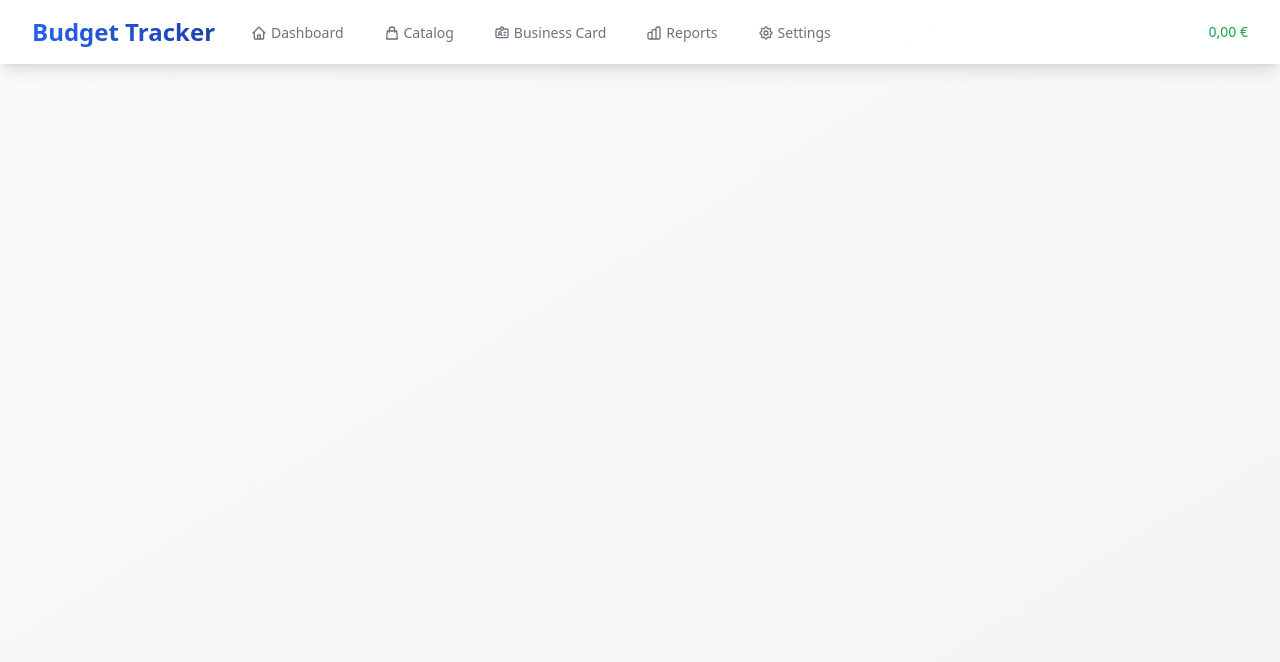
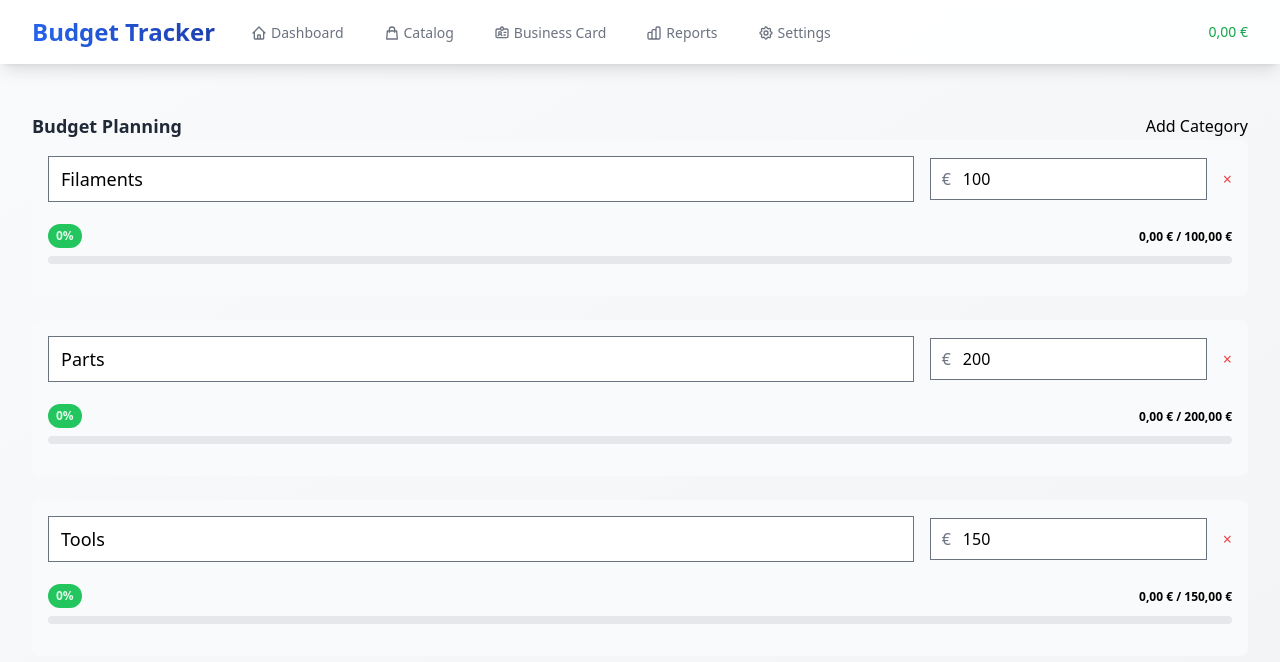
Before and after one commit to KuroTsubasa1/3dps-budget-tracker, a Nuxt app: page /budget-planning in a window 1280 px wide. Shown: the top 662 px of the page. Built offline with nearby package versions, Linux system fonts and the light colour scheme.

Commit message:
Added order statistics

```diff
--- /dev/null
+++ b/pages/budget-planning.vue
@@ -0,0 +1,120 @@
+<template>
+  <div class="px-4 py-6 sm:px-0">
+    <div class="card mb-6">
+      <div class="card-header flex justify-between items-center">
+        <h2 class="text-lg font-semibold text-gray-800">Budget Planning</h2>
+        <button @click="addCategory" class="btn btn-primary">Add Category</button>
+      </div>
+      <div class="card-body">
+        <div class="space-y-6">
+          <div v-for="category in categories" :key="category.id" class="p-4 bg-gray-50 rounded-lg">
+            <div class="flex items-center justify-between mb-4">
+              <div class="flex-1">
+                <input
+                  v-model="category.name"
+                  type="text"
+                  class="input w-full text-lg"
+                  placeholder="Category Name"
+                />
+              </div>
+              <div class="ml-4 flex items-center space-x-4">
+                <div class="relative">
+                  <span class="absolute left-3 top-1/2 transform -translate-y-1/2 text-gray-500">€</span>
+                  <input
+                    v-model="category.limit"
+                    type="number"
+                    class="input pl-8"
+                    placeholder="0.00"
+                    step="0.01"
+                    min="0"
+                  />
+                </div>
+                <button @click="removeCategory(category.id)" class="text-red-500 hover:text-red-600">
+                  <span class="sr-only">Remove</span>
+                  ×
+                </button>
+              </div>
+            </div>
+            <div class="relative pt-1">
+              <div class="flex mb-2 items-center justify-between">
+                <div>
+                  <span class="text-xs font-semibold inline-block py-1 px-2 uppercase rounded-full"
+                        :class="getProgressColor(category)">
+                    {{ getProgressPercentage(category) }}%
+                  </span>
+                </div>
+                <div class="text-right">
+                  <span class="text-xs font-semibold inline-block">
+                    {{ formatCurrency(getCategorySpent(category)) }} / {{ formatCurrency(category.limit) }}
+                  </span>
+                </div>
+              </div>
+              <div class="overflow-hidden h-2 mb-4 text-xs flex rounded bg-gray-200">
+                <div
+                  :style="{ width: `${getProgressPercentage(category)}%` }"
+                  class="shadow-none flex flex-col text-center whitespace-nowrap text-white justify-center transition-all duration-500"
+                  :class="getProgressColor(category)"
+                ></div>
+              </div>
+            </div>
+          </div>
+        </div>
+      </div>
+    </div>
+  </div>
+</template>
+
+<script setup>
+import { ref, computed } from 'vue'
+import { formatCurrency } from '~/utils/currency'
+import { useTransactions } from '~/composables/useTransactions'
+
+const { transactions } = useTransactions()
+
+const categories = ref([
+  { id: 1, name: 'Filaments', limit: 100 },
+  { id: 2, name: 'Parts', limit: 200 },
+  { id: 3, name: 'Tools', limit: 150 }
+])
+
+const nextId = computed(() => {
+  return Math.max(...categories.value.map(c => c.id)) + 1
+})
+
+const addCategory = () => {
+  categories.value.push({
+    id: nextId.value,
+    name: '',
+    limit: 0
+  })
+}
+
+const removeCategory = (id) => {
+  const index = categories.value.findIndex(c => c.id === id)
+  if (index !== -1) {
+    categories.value.splice(index, 1)
+  }
+}
+
+const getCategorySpent = (category) => {
+  return transactions.value.reduce((sum, transaction) => {
+    if (transaction.description.toLowerCase().includes(category.name.toLowerCase())) {
+      return sum + transaction.amount
+    }
+    return sum
+  }, 0)
+}
+
+const getProgressPercentage = (category) => {
+  if (category.limit === 0) return 0
+  const spent = getCategorySpent(category)
+  return Math.min(Math.round((spent / category.limit) * 100), 100)
+}
+
+const getProgressColor = (category) => {
+  const percentage = getProgressPercentage(category)
+  if (percentage >= 90) return 'bg-red-500 text-red-100'
+  if (percentage >= 75) return 'bg-yellow-500 text-yellow-100'
+  return 'bg-green-500 text-green-100'
+}
+</script>
--- a/pages/catalog.vue
+++ b/pages/catalog.vue
@@ -308,6 +308,29 @@
           </div>
         </div>
       </div>
+      <!-- Purchase Statistics -->
+      <div class="mb-8">
+        <div class="bg-white/90 rounded-xl p-6 shadow-sm border border-gray-200/50">
+          <h3 class="text-lg font-semibold text-gray-800 mb-4">Purchase Statistics</h3>
+          <div class="grid grid-cols-1 md:grid-cols-3 gap-6">
+            <div class="p-4 bg-blue-50 rounded-lg">
+              <p class="text-sm text-gray-600">Most Purchased Item</p>
+              <p class="text-xl font-semibold text-blue-700">{{ mostPurchasedProduct?.name || 'N/A' }}</p>
+              <p class="text-sm text-gray-500">{{ mostPurchasedProduct?.quantity || 0 }} times</p>
+            </div>
+            <div class="p-4 bg-green-50 rounded-lg">
+              <p class="text-sm text-gray-600">Total Purchases</p>
+              <p class="text-xl font-semibold text-green-700">{{ formatCurrency(totalPurchases) }}</p>
+              <p class="text-sm text-gray-500">All time</p>
+            </div>
+            <div class="p-4 bg-purple-50 rounded-lg">
+              <p class="text-sm text-gray-600">Average Order Value</p>
+              <p class="text-xl font-semibold text-purple-700">{{ formatCurrency(averageOrderValue) }}</p>
+              <p class="text-sm text-gray-500">Per transaction</p>
+            </div>
+          </div>
+        </div>
+      </div>
     </div>
   </div>
 </template>
@@ -320,6 +343,7 @@ import { useTransactions } from '~/composables/useTransactions'
 const products = ref([])
 const loading = ref(false)
 const error = ref(null)
+const searchQuery = ref('')
 
 const fetchProducts = async () => {
   loading.value = true
@@ -429,27 +453,47 @@ const submitToBalance = () => {
   // Reset all product quantities to 0
   products.value.forEach(product => product.quantity = 0)
 }
+
 // Add to script setup section
-const searchQuery = ref('')
-// Add keyboard shortcuts
-onMounted(() => {
-  window.addEventListener('keydown', handleKeyboardShortcuts)
+const totalPurchases = computed(() => {
+  return transactions.value.reduce((sum, transaction) => {
+    if (transaction.description.startsWith('3D Printing Products:')) {
+      return sum + transaction.amount
+    }
+    return sum
+  }, 0)
 })
 
-const handleKeyboardShortcuts = (event) => {
-  if (event.ctrlKey || event.metaKey) {
-    switch(event.key) {
-      case 'f':
-        event.preventDefault()
-        document.querySelector('input[type="text"]').focus()
-        break
-      case 's':
-        event.preventDefault()
-        document.querySelector('select').focus()
-        break
+const averageOrderValue = computed(() => {
+  const printingTransactions = transactions.value.filter(t =>
+    t.description.startsWith('3D Printing Products:')
+  )
+  return printingTransactions.length > 0 ?
+    totalPurchases.value / printingTransactions.length : 0
+})
+
+const mostPurchasedProduct = computed(() => {
+  const productCounts = {}
+  transactions.value.forEach(transaction => {
+    if (transaction.description.startsWith('3D Printing Products:')) {
+      const lines = transaction.description.split('\n')
+      lines.slice(1).forEach(line => {
+        const match = line.match(/(.*?) \(.*? × (\d+)\)$/)
+        if (match) {
+          const [, name, quantity] = match
+          productCounts[name] = (productCounts[name] || 0) + parseInt(quantity)
+        }
+      })
     }
-  }
-}
+  })
+  const sortedProducts = Object.entries(productCounts)
+    .sort(([,a], [,b]) => b - a)
+  return sortedProducts.length > 0 ?
+    { name: sortedProducts[0][0], quantity: sortedProducts[0][1] } : null
+})
+
+// Add to imports
+const { transactions } = useTransactions()
 
 const focusFirstProduct = () => {
   const firstProduct = document.querySelector('.card')
```
